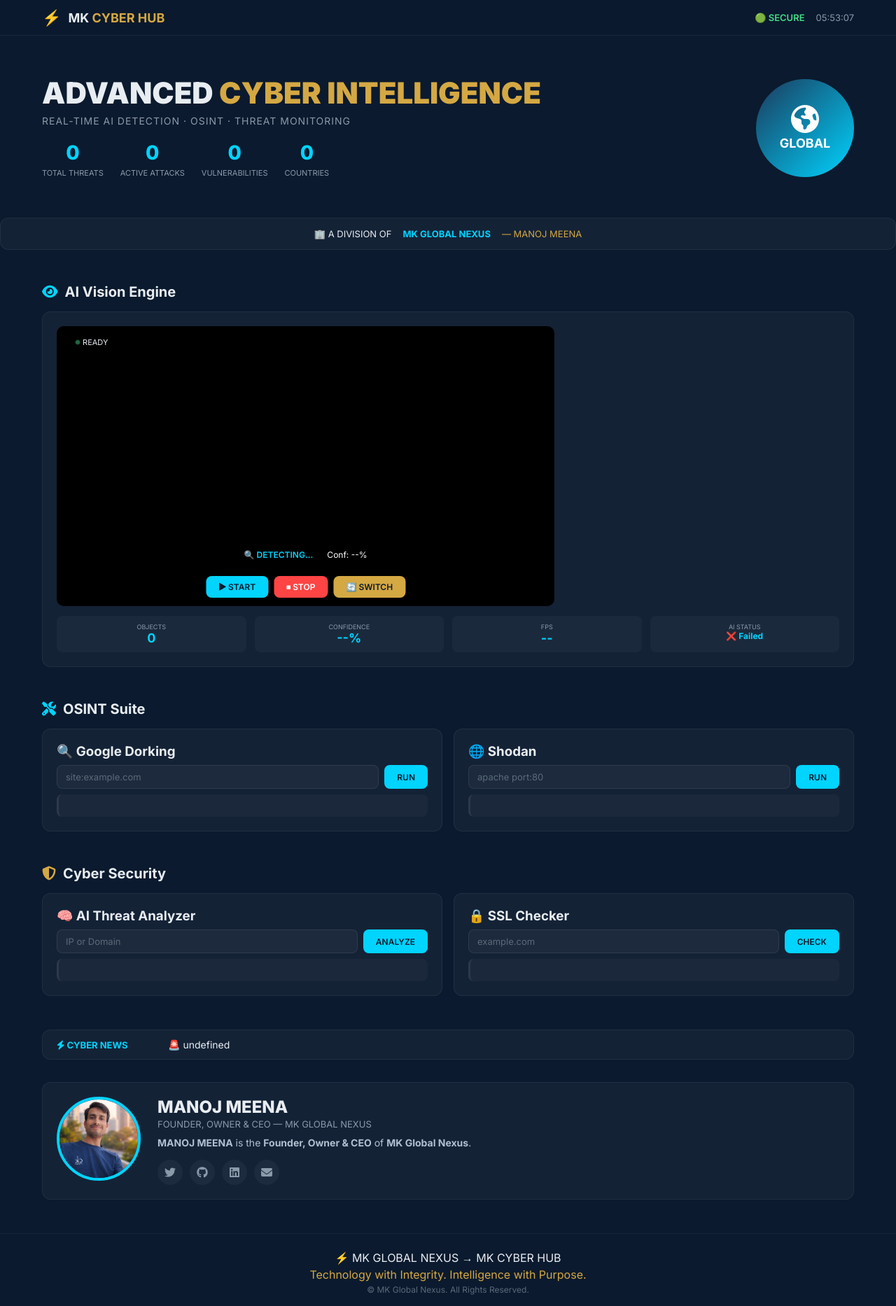
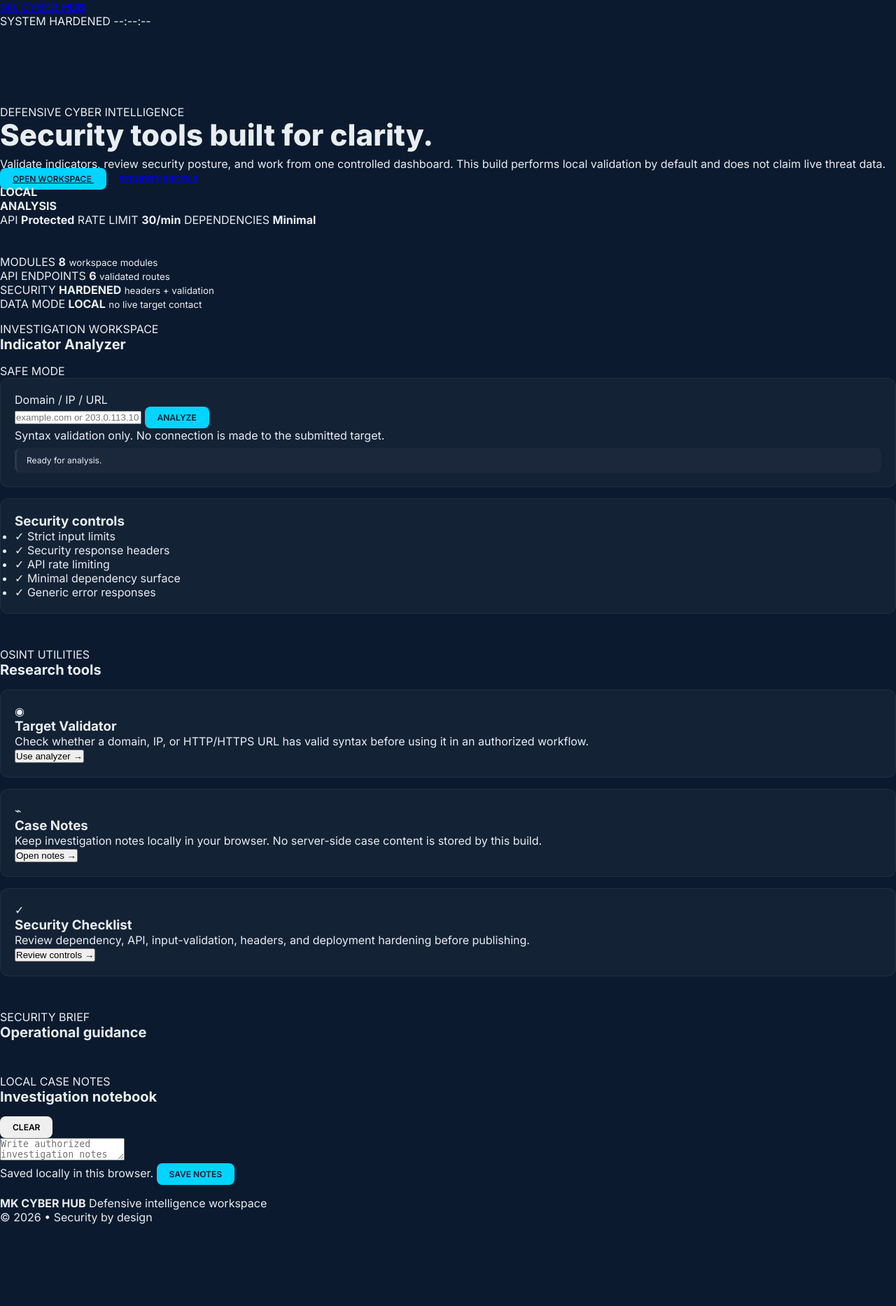
Before and after one commit to mklover07/MKCYBERHUB, a Flask app: page / in a window 1280 px wide. Shown: the whole page at 70% size. After the commit the page ends 1749 px from the top, so only its background shows below. Run offline with Flask 3, Linux system fonts and the light colour scheme.

Commit message:
Update index.html

```diff
--- a/templates/index.html
+++ b/templates/index.html
@@ -1,220 +1,497 @@
-<!DOCTYPE html>
+<!doctype html>
 <html lang="en">
 <head>
-    <meta charset="UTF-8">
-    <meta name="viewport" content="width=device-width, initial-scale=1.0">
-    <title>MK CYBER HUB</title>
-    <link rel="stylesheet" href="{{ url_for('static', filename='css/style.css') }}">
-    <link rel="stylesheet" href="https://cdnjs.cloudflare.com/ajax/libs/font-awesome/6.5.0/css/all.min.css">
-    <link href="https://fonts.googleapis.com/css2?family=Inter:wght@400;600;700;800;900&display=swap" rel="stylesheet">
+  <meta charset="utf-8">
+
+  <meta
+    name="viewport"
+    content="width=device-width, initial-scale=1"
+  >
+
+  <meta
+    name="theme-color"
+    content="#07111f"
+  >
+
+  <meta
+    name="description"
+    content="MK Cyber Hub — defensive cyber intelligence workspace."
+  >
+
+  <title>MK CYBER HUB | Security Workspace</title>
+
+  <link
+    rel="preconnect"
+    href="https://fonts.googleapis.com"
+  >
+
+  <link
+    rel="preconnect"
+    href="https://fonts.gstatic.com"
+    crossorigin
+  >
+
+  <link
+    href="https://fonts.googleapis.com/css2?family=Inter:wght@400;500;600;700;800&display=swap"
+    rel="stylesheet"
+  >
+
+  <link
+    rel="stylesheet"
+    href="{{ url_for('static', filename='css/style.css') }}"
+  >
 </head>
+
 <body>
 
-    <!-- HEADER -->
-    <header class="header">
-        <div class="container">
-            <div class="logo">
-                <span class="logo-icon">⚡</span>
-                <span class="logo-text">MK <span class="highlight">CYBER HUB</span></span>
+  <div class="shell">
+
+    <header class="topbar">
+
+      <a
+        class="brand"
+        href="/"
+        aria-label="MK Cyber Hub home"
+      >
+        <span class="brand-mark">MK</span>
+
+        <span>
+          CYBER <b>HUB</b>
+        </span>
+      </a>
+
+      <div class="top-actions">
+
+        <span class="pill good">
+          <i></i>
+          SYSTEM HARDENED
+        </span>
+
+        <span
+          id="clock"
+          class="clock"
+        >
+          --:--:--
+        </span>
+
       </div>
-            <div class="header-right">
-                <span class="status">🟢 SECURE</span>
-                <span class="time" id="currentTime">--:--:--</span>
-            </div>
-        </div>
+
     </header>
 
-    <!-- MAIN -->
+
     <main>
 
-        <!-- HERO -->
       <section class="hero">
-            <div class="container">
-                <div class="hero-content">
-                    <h1>ADVANCED <span class="highlight">CYBER INTELLIGENCE</span></h1>
-                    <p class="subtitle">Real-time AI Detection · OSINT · Threat Monitoring</p>
-                    <div class="stats">
-                        <div class="stat">
-                            <span class="number" id="totalThreats">12,847</span>
-                            <span class="label">Total Threats</span>
+
+        <div class="hero-copy">
+
+          <div class="eyebrow">
+            DEFENSIVE CYBER INTELLIGENCE
           </div>
-                        <div class="stat">
-                            <span class="number" id="activeAttacks">342</span>
-                            <span class="label">Active Attacks</span>
+
+          <h1>
+            Security tools built for
+            <span>clarity.</span>
+          </h1>
+
+          <p>
+            Validate indicators, review security posture,
+            and work from one controlled dashboard.
+            This build performs local validation by default
+            and does not claim live threat data.
+          </p>
+
+          <div class="hero-buttons">
+
+            <a
+              class="btn primary"
+              href="#workspace"
+            >
+              Open Workspace
+            </a>
+
+            <a
+              class="btn ghost"
+              href="#security"
+            >
+              Security Profile
+            </a>
+
           </div>
-                        <div class="stat">
-                            <span class="number" id="vulnerabilities">1,204</span>
-                            <span class="label">Vulnerabilities</span>
+
         </div>
-                        <div class="stat">
-                            <span class="number" id="countries">189</span>
-                            <span class="label">Countries</span>
+
+
+        <div class="hero-panel">
+
+          <div class="radar">
+
+            <span></span>
+
+            <b>
+              LOCAL<br>
+              ANALYSIS
+            </b>
+
           </div>
+
+          <div class="hero-meta">
+
+            <span>API</span>
+            <strong>Protected</strong>
+
+            <span>RATE LIMIT</span>
+            <strong>30/min</strong>
+
+            <span>DEPENDENCIES</span>
+            <strong>Minimal</strong>
+
           </div>
+
         </div>
-                <div class="hero-image">
-                    <div class="globe">
-                        <i class="fas fa-globe-americas"></i>
-                        <span>GLOBAL</span>
-                    </div>
-                </div>
-            </div>
+
       </section>
 
-        <!-- BANNER -->
-        <section class="banner">
-            <div class="container">
-                <span>🏢 A DIVISION OF</span>
-                <span class="company">MK GLOBAL NEXUS</span>
-                <span class="founder">— MANOJ MEENA</span>
-            </div>
+
+      <section
+        class="metrics"
+        id="security"
+      >
+
+        <article>
+          <span>MODULES</span>
+          <strong id="modules">8</strong>
+          <small>workspace modules</small>
+        </article>
+
+        <article>
+          <span>API ENDPOINTS</span>
+          <strong id="endpoints">6</strong>
+          <small>validated routes</small>
+        </article>
+
+        <article>
+          <span>SECURITY</span>
+          <strong>HARDENED</strong>
+          <small>headers + validation</small>
+        </article>
+
+        <article>
+          <span>DATA MODE</span>
+          <strong>LOCAL</strong>
+          <small>no live target contact</small>
+        </article>
+
       </section>
 
-        <!-- ===== AI VISION - SIMPLE WORKING ===== -->
-        <section class="section">
-            <div class="container">
-                <h2><i class="fas fa-eye" style="color:#00D4FF;"></i> AI Vision Engine</h2>
 
-                <div class="card">
-                    <!-- Camera -->
-                    <div class="camera-wrapper">
-                        <video id="video" autoplay playsinline muted></video>
-                        <canvas id="canvas"></canvas>
+      <section
+        class="section"
+        id="workspace"
+      >
 
-                        <div class="camera-status" id="cameraStatus">
-                            <span class="dot"></span> READY
+        <div class="section-head">
+
+          <div>
+
+            <div class="eyebrow">
+              INVESTIGATION WORKSPACE
             </div>
 
-                        <div class="controls">
-                            <button onclick="startScanner()" class="btn primary">▶ START</button>
-                            <button onclick="stopScanner()" class="btn danger">⏹ STOP</button>
-                            <button onclick="switchCamera()" class="btn secondary">🔄 SWITCH</button>
+            <h2>
+              Indicator Analyzer
+            </h2>
+
           </div>
 
-                        <div class="detection-info">
-                            <span id="detectedObject">🔍 DETECTING...</span>
-                            <span id="detectedConfidence">Conf: --%</span>
-                        </div>
+          <span class="tag">
+            SAFE MODE
+          </span>
+
         </div>
 
-                    <!-- Dashboard -->
-                    <div class="dashboard">
-                        <div class="dash-item">
-                            <span class="dash-label">Objects</span>
-                            <span class="dash-value" id="objCount">0</span>
+
+        <div class="workspace-grid">
+
+          <div class="card analyzer">
+
+            <label for="target">
+              Domain / IP / URL
+            </label>
+
+            <div class="input-row">
+
+              <input
+                id="target"
+                maxlength="253"
+                autocomplete="off"
+                placeholder="example.com or 203.0.113.10"
+              >
+
+              <button
+                class="btn primary"
+                id="analyzeBtn"
+              >
+                Analyze
+              </button>
+
             </div>
-                        <div class="dash-item">
-                            <span class="dash-label">Confidence</span>
-                            <span class="dash-value" id="confidence">--%</span>
+
+            <p class="hint">
+              Syntax validation only.
+              No connection is made to the submitted target.
+            </p>
+
+            <div
+              id="result"
+              class="result neutral"
+            >
+              Ready for analysis.
             </div>
-                        <div class="dash-item">
-                            <span class="dash-label">FPS</span>
-                            <span class="dash-value" id="fps">--</span>
+
           </div>
-                        <div class="dash-item">
-                            <span class="dash-label">AI Status</span>
-                            <span class="dash-value" id="aiStatus" style="font-size:12px;">Loading...</span>
+
+
+          <div class="card checklist">
+
+            <h3>
+              Security controls
+            </h3>
+
+            <ul>
+
+              <li>
+                <span>✓</span>
+                Strict input limits
+              </li>
+
+              <li>
+                <span>✓</span>
+                Security response headers
+              </li>
+
+              <li>
+                <span>✓</span>
+                API rate limiting
+              </li>
+
+              <li>
+                <span>✓</span>
+                Minimal dependency surface
+              </li>
+
+              <li>
+                <span>✓</span>
+                Generic error responses
+              </li>
+
+            </ul>
+
           </div>
+
         </div>
-                </div>
-            </div>
+
       </section>
 
-        <!-- OSINT -->
+
       <section class="section">
-            <div class="container">
-                <h2><i class="fas fa-tools" style="color:#00D4FF;"></i> OSINT Suite</h2>
-                <div class="grid-2">
-                    <div class="card">
-                        <h3>🔍 Google Dorking</h3>
-                        <div class="input-group">
-                            <input type="text" id="dorkInput" placeholder="site:example.com">
-                            <button onclick="runDork()" class="btn primary">RUN</button>
+
+        <div class="section-head">
+
+          <div>
+
+            <div class="eyebrow">
+              OSINT UTILITIES
             </div>
-                        <div id="dorkResult" class="result"></div>
+
+            <h2>
+              Research tools
+            </h2>
+
           </div>
-                    <div class="card">
-                        <h3>🌐 Shodan</h3>
-                        <div class="input-group">
-                            <input type="text" id="shodanInput" placeholder="apache port:80">
-                            <button onclick="runShodan()" class="btn primary">RUN</button>
+
         </div>
-                        <div id="shodanResult" class="result"></div>
+
+
+        <div class="cards-3">
+
+          <article class="card tool">
+
+            <div class="icon">◉</div>
+
+            <h3>
+              Target Validator
+            </h3>
+
+            <p>
+              Check whether a domain, IP, or HTTP/HTTPS URL
+              has valid syntax before using it in an
+              authorized workflow.
+            </p>
+
+            <button
+              class="text-btn"
+              data-focus="#target"
+            >
+              Use analyzer →
+            </button>
+
+          </article>
+
+
+          <article class="card tool">
+
+            <div class="icon">⌁</div>
+
+            <h3>
+              Case Notes
+            </h3>
+
+            <p>
+              Keep investigation notes locally in your
+              browser. No server-side case content is stored
+              by this build.
+            </p>
+
+            <button
+              class="text-btn"
+              id="notesBtn"
+            >
+              Open notes →
+            </button>
+
+          </article>
+
+
+          <article class="card tool">
+
+            <div class="icon">✓</div>
+
+            <h3>
+              Security Checklist
+            </h3>
+
+            <p>
+              Review dependency, API, input-validation,
+              headers, and deployment hardening before
+              publishing.
+            </p>
+
+            <button
+              class="text-btn"
+              data-focus="#security"
+            >
+              Review controls →
+            </button>
+
+          </article>
+
         </div>
-                </div>
-            </div>
+
       </section>
 
-        <!-- SECURITY -->
+
       <section class="section">
-            <div class="container">
-                <h2><i class="fas fa-shield-alt" style="color:#D4A843;"></i> Cyber Security</h2>
-                <div class="grid-2">
-                    <div class="card">
-                        <h3>🧠 AI Threat Analyzer</h3>
-                        <div class="input-group">
-                            <input type="text" id="threatInput" placeholder="IP or Domain">
-                            <button onclick="runThreat()" class="btn primary">ANALYZE</button>
+
+        <div class="section-head">
+
+          <div>
+
+            <div class="eyebrow">
+              SECURITY BRIEF
             </div>
-                        <div id="threatResult" class="result"></div>
+
+            <h2>
+              Operational guidance
+            </h2>
+
           </div>
-                    <div class="card">
-                        <h3>🔒 SSL Checker</h3>
-                        <div class="input-group">
-                            <input type="text" id="sslInput" placeholder="example.com">
-                            <button onclick="runSSL()" class="btn primary">CHECK</button>
+
         </div>
-                        <div id="sslResult" class="result"></div>
-                    </div>
-                </div>
-            </div>
+
+        <div
+          id="briefs"
+          class="briefs"
+        ></div>
+
       </section>
 
-        <!-- NEWS -->
-        <section class="section">
-            <div class="container">
-                <div class="news-ticker">
-                    <span class="label"><i class="fas fa-bolt"></i> CYBER NEWS</span>
-                    <span class="scroll" id="newsTicker">🚨 Loading news...</span>
+
+      <section
+        class="section notes"
+        id="notes"
+      >
+
+        <div class="section-head">
+
+          <div>
+
+            <div class="eyebrow">
+              LOCAL CASE NOTES
             </div>
+
+            <h2>
+              Investigation notebook
+            </h2>
+
           </div>
-        </section>
 
-        <!-- FOUNDER -->
-        <section class="section">
-            <div class="container">
-                <div class="card founder">
-                    <img src="{{ url_for('static', filename='images/founder.jpg') }}" alt="MANOJ MEENA" onerror="this.src='https://ui-avatars.com/api/?name=Manoj+Meena&size=120&background=1B3A5C&color=fff&bold=true'">
-                    <div class="founder-info">
-                        <h2>MANOJ MEENA</h2>
-                        <p class="title">Founder, Owner &amp; CEO — MK Global Nexus</p>
-                        <p class="bio"><strong>MANOJ MEENA</strong> is the <strong>Founder, Owner &amp; CEO</strong> of <strong>MK Global Nexus</strong>.</p>
-                        <div class="social">
-                            <a href="#"><i class="fab fa-twitter"></i></a>
-                            <a href="#"><i class="fab fa-github"></i></a>
-                            <a href="#"><i class="fab fa-linkedin"></i></a>
-                            <a href="#"><i class="fas fa-envelope"></i></a>
+          <button
+            class="btn ghost"
+            id="clearNotes"
+          >
+            Clear
+          </button>
+
         </div>
+
+
+        <textarea
+          id="caseNotes"
+          maxlength="10000"
+          placeholder="Write authorized investigation notes here..."
+        ></textarea>
+
+
+        <div class="save-line">
+
+          <span id="saveState">
+            Saved locally in this browser.
+          </span>
+
+          <button
+            class="btn primary"
+            id="saveNotes"
+          >
+            Save notes
+          </button>
+
         </div>
-                </div>
-            </div>
+
       </section>
 
     </main>
 
-    <!-- FOOTER -->
-    <footer class="footer">
-        <div class="container">
-            <p>⚡ MK GLOBAL NEXUS → MK CYBER HUB</p>
-            <p class="motto">Technology with Integrity. Intelligence with Purpose.</p>
-            <p class="copy">© MK Global Nexus. All Rights Reserved.</p>
+
+    <footer>
+
+      <div>
+        <strong>MK CYBER HUB</strong>
+        <span>Defensive intelligence workspace</span>
       </div>
+
+      <span>
+        © 2026 • Security by design
+      </span>
+
     </footer>
 
-    <!-- JAVASCRIPT -->
-    <script src="https://cdn.jsdelivr.net/npm/@tensorflow/tfjs@latest"></script>
-    <script src="https://cdn.jsdelivr.net/npm/@tensorflow-models/coco-ssd@latest"></script>
-    <script src="{{ url_for('static', filename='js/script.js') }}"></script>
+  </div>
+
+
+  <script
+    src="{{ url_for('static', filename='js/app.js') }}"
+  ></script>
 
 </body>
 </html>
```
Lines whose indentation alone changed are shown as unchanged.
